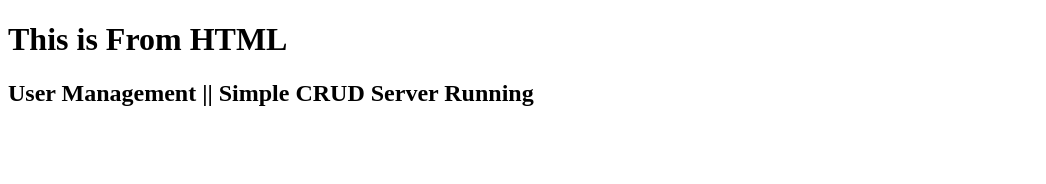
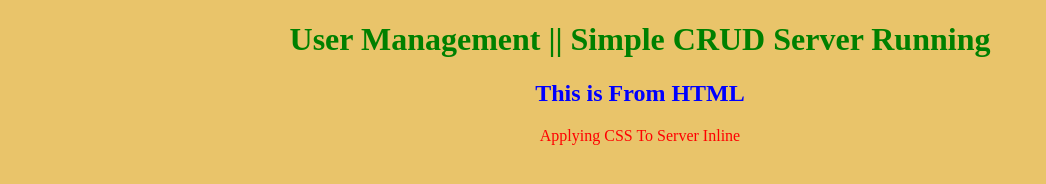
Before and after one commit to himu004/express-mongo-snippets-server, a website: page public/index.html in a window 1280 px wide. Shown: the whole page, without its empty margins (0-1046 px from the left). Drawn offline with Linux system fonts and the light colour scheme.

Commit message:
Steps file and css added

```diff
--- a/index.js
+++ b/index.js
@@ -48,10 +48,6 @@ async function run() {
     })
 
     app.delete('/crudusers/:id', async(req, res) => {
-      // const id = req.params.id;
-      // const query = { _id: id };
-      // const result = await usersCollection.deleteOne(query);
-      // res.json(result)
 
       const id = req.params.id;
       const query = {_id: new ObjectId(id)};
--- a/public/index.html
+++ b/public/index.html
@@ -4,10 +4,25 @@
     <meta charset="UTF-8">
     <meta name="viewport" content="width=device-width, initial-scale=1.0">
     <title>Backend Basics</title>
-    <link rel="stylesheet" href="\style.css">
+    <!-- Applying CSS To Header -->
+    <style>
+        body {
+          background-color: #e9c46a;
+        }
+
+        h1 {
+          color: green;
+          text-align: center;
+        }
+        h2{
+            color: blue;
+            text-align: center;
+        }
+        </style>
 </head>
 <body>
-    <h1 class="header">This is From HTML</h1>
-    <h2>User Management || Simple CRUD Server Running</h2>
+    <h1 class="header">User Management || Simple CRUD Server Running</h1>
+    <h2>This is From HTML</h2>
+    <p style="color:red; text-align: center">Applying CSS To Server Inline</p>
 </body>
 </html>
```
Also changed, not shown: __STEPS__.js (added, +51 -0 lines).
